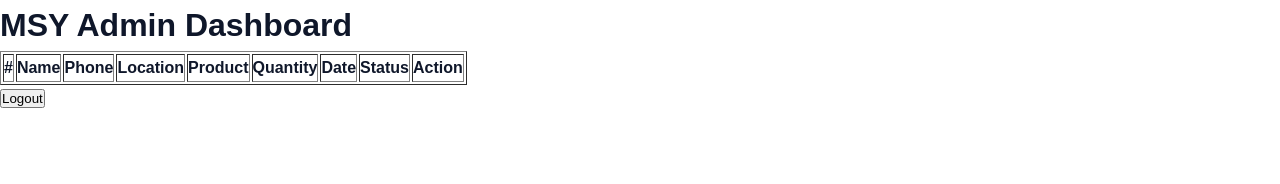
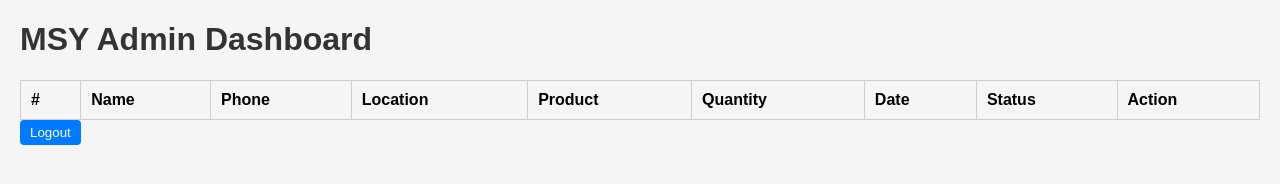
Before and after one commit to amsykhsolutions-hub/table-water-app-, a website: page admin.html in a window 1280 px wide. Drawn offline with Linux system fonts and the light colour scheme; no server answers; sample sign-in values are in the browser's storage.

Commit message:
Fix admin CSS content

```diff
--- a/admin.html
+++ b/admin.html
@@ -4,7 +4,7 @@
 <meta charset="UTF-8">
 <meta name="viewport" content="width=device-width, initial-scale=1.0">
 <title>MSY Admin Dashboard</title>
-<link rel="stylesheet" href="css/style.css">
+<link rel="stylesheet" href="style.css">
 </head> <script>
 if (!localStorage.getItem("isLoggedIn")) {
   window.location.href = "login.html";
--- /dev/null
+++ b/style.css
@@ -0,0 +1,34 @@
+body {
+  font-family: Arial, sans-serif;
+  margin: 20px;
+  background-color: #f5f5f5;
+}
+
+h1, h2 {
+  color: #333;
+}
+
+table {
+  width: 100%;
+  border-collapse: collapse;
+  margin-top: 20px;
+}
+
+th, td {
+  padding: 10px;
+  border: 1px solid #ccc;
+  text-align: left;
+}
+
+button {
+  padding: 5px 10px;
+  background-color: #007BFF;
+  color: white;
+  border: none;
+  border-radius: 4px;
+  cursor: pointer;
+}
+
+button:hover {
+  background-color: #0056b3;
+}
```
